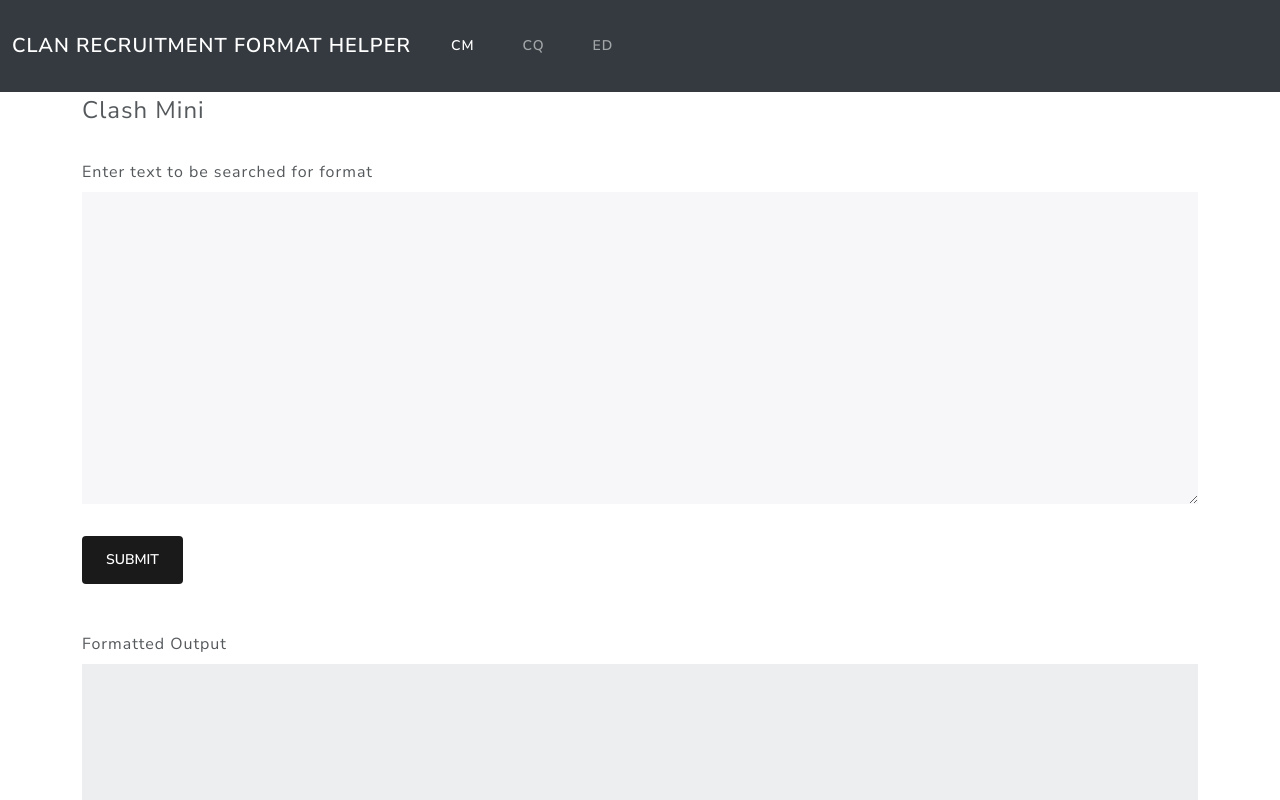
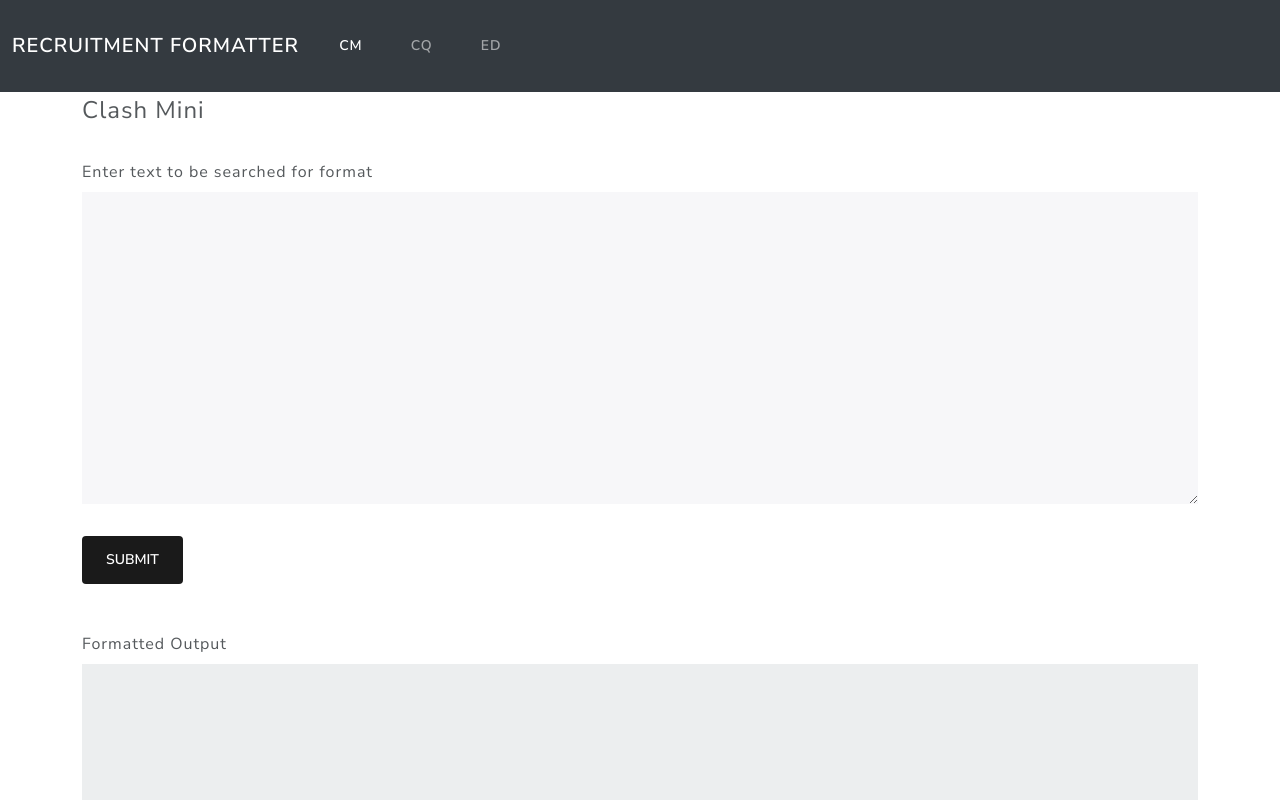
Before and after one commit to hawkeye7662/recruitment-formatter, a plain HTML site: page index.html in a window 1280 px wide. Shown: the top 800 px of the page. Drawn offline with nearby package versions, Linux system fonts and the light colour scheme.

Commit message:
fixed navbar

```diff
--- a/index.html
+++ b/index.html
@@ -23,9 +23,9 @@
     <title>Clan Recruitment Format Helper</title>
   </head>
   <body>
-    <nav class="navbar navbar-expand-lg navbar-dark bg-dark">
+     <nav class="navbar navbar-expand-lg navbar-dark bg-dark">
       <div class="container-fluid">
-        <a class="navbar-brand" href="#">Clan Recruitment Format Helper</a>
+        <a class="navbar-brand" href="#">Recruitment Formatter</a>
         <button
           class="navbar-toggler"
           type="button"
@@ -37,7 +37,8 @@
         >
           <span class="navbar-toggler-icon"></span>
         </button>
-        <div class="collapse navbar-collapse" id="navbarColor01">
+
+        <div class="collapse navbar-collapse" id="navbarColor02">
           <ul class="navbar-nav me-auto">
             <li class="nav-item">
               <a class="nav-link active" href="#"
```
